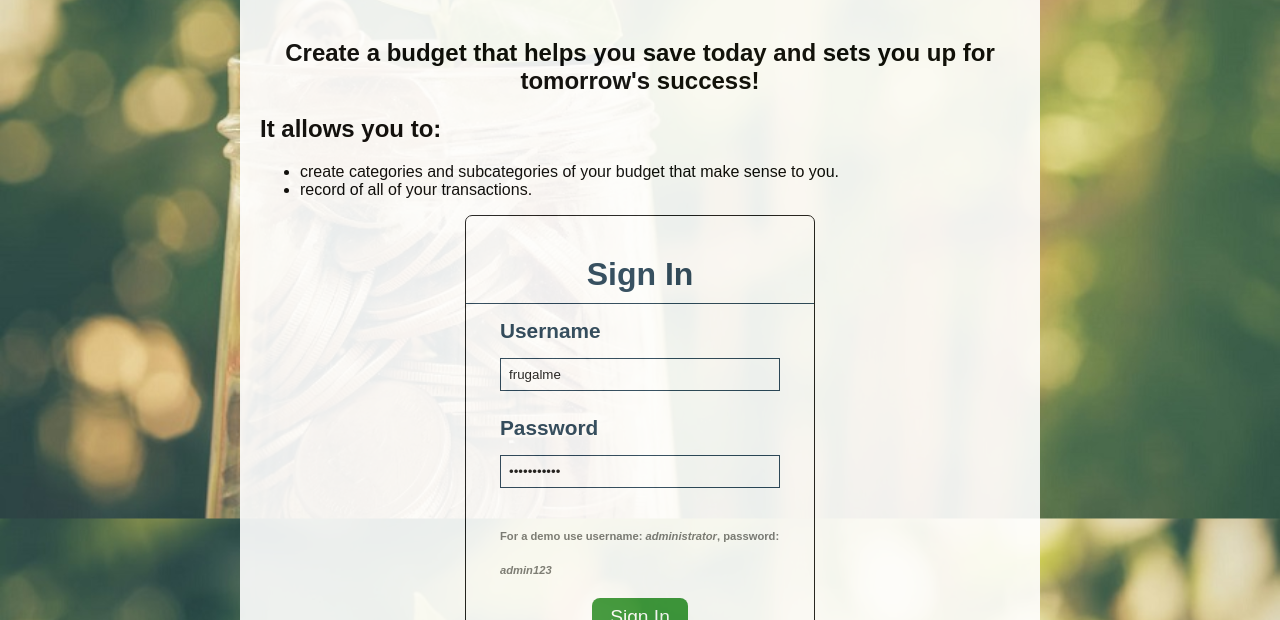
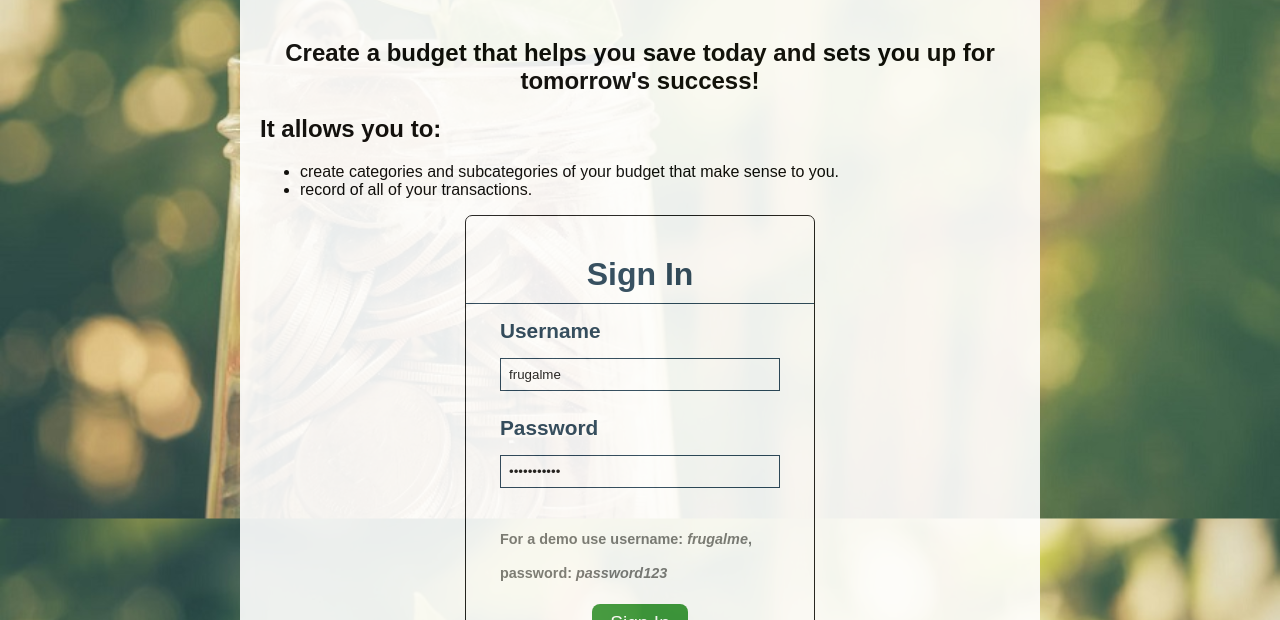
Before and after one commit to blancahc/budgeting-app-node-capstone, a website: page public/index.html in a window 1280 px wide. Shown: the part 332-952 px from the top of the page. Drawn offline with nearby package versions, Linux system fonts and the light colour scheme; a web font is replaced by a local one.

Commit message:
updated demo userid and password

```diff
--- a/public/index.html
+++ b/public/index.html
@@ -37,7 +37,7 @@
                     <input type="name" id="loginUsername" placeholder="frugalme" value="frugalme">
                     <label for="loginPassword">Password</label>
                     <input type="password" id="loginPassword" placeholder="password123" value="password123">
-                    <p class="demoInfo">For a demo use username: <i>administrator</i>, password: <i>admin123</i></p>
+                    <p class="demoInfo">For a demo use username: <i>frugalme</i>, password: <i>password123</i></p>
                 </fieldset>
                 <button type="submit" class="submit-button" id="login-button">Sign In</button>
                 <br>
--- a/public/style.css
+++ b/public/style.css
@@ -79,7 +79,7 @@ button:hover {
 }
 
 .demoInfo {
-    font-size: .7rem;
+    font-size: .9rem;
     color: dimgray;
 }
 
```
